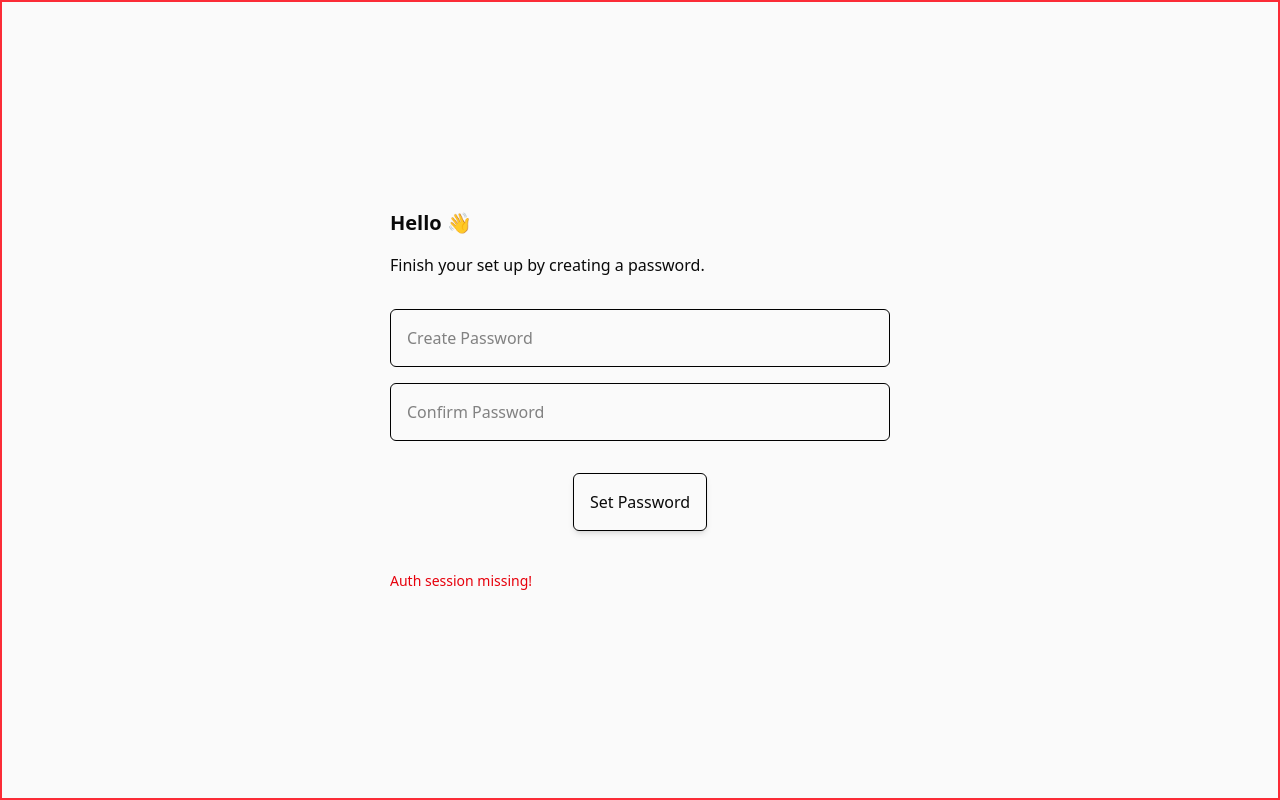
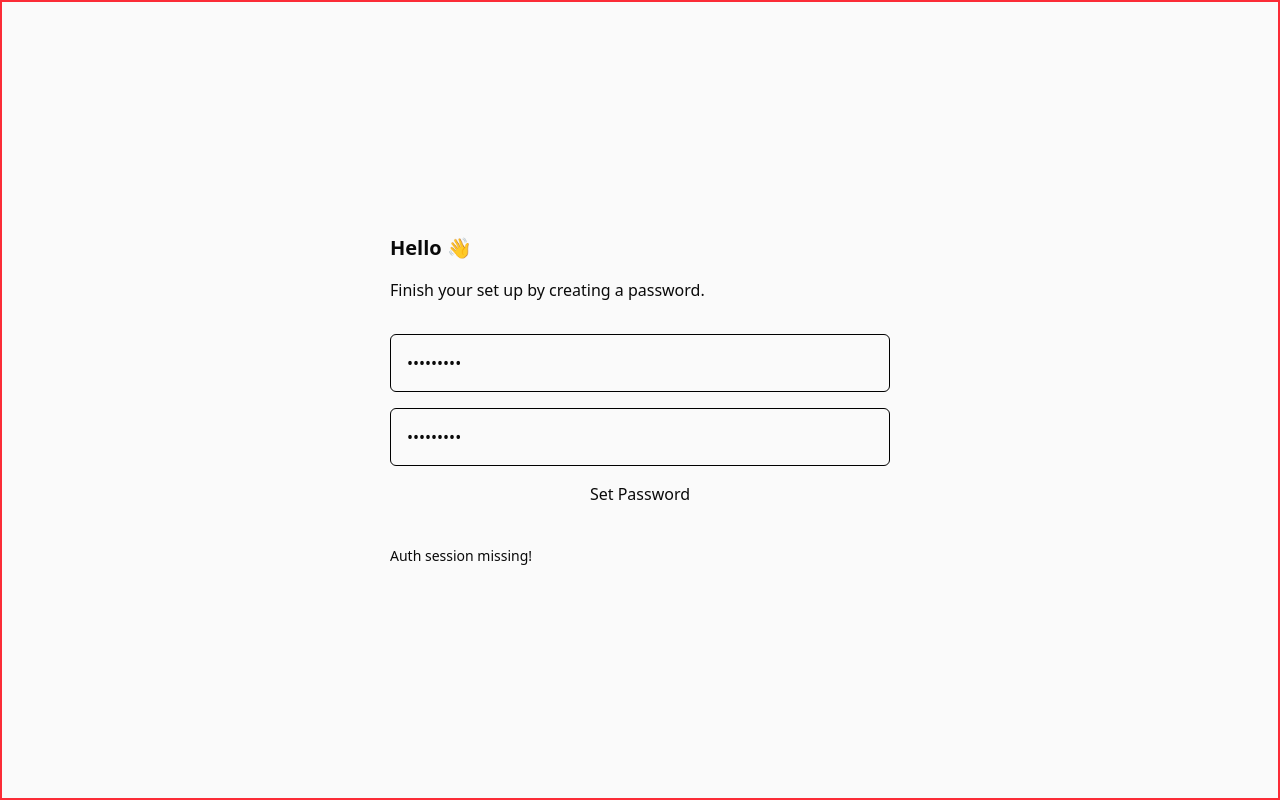
Before and after one commit to foxide123/dashcruisedev-cloudflare, a Next.js app: page /en/auth/supabase/callback in a window 1280 px wide. Both pictures are taken after typing "Sample123", "Sample123" into the empty fields and a click on the button "Set Password". Built offline with nearby package versions, Linux system fonts and the light colour scheme; no server answers.

Commit message:
Updating supabase set password callback

```diff
--- a/src/app/[locale]/(admin)/admin/page.tsx
+++ b/src/app/[locale]/(admin)/admin/page.tsx
@@ -18,10 +18,10 @@ export default function AdminPage() {
     async function fetchUser() {
       const { data, error } = await supabase.auth.getUser();
 
-      if (error || !data.user) {
+     /*  if (error || !data.user) {
         router.push("/");
         return;
-      }
+      } */
 
       setUser(data.user);
       setAuthenticated(true);
--- a/src/app/[locale]/(auth)/auth/supabase/callback/page.tsx
+++ b/src/app/[locale]/(auth)/auth/supabase/callback/page.tsx
@@ -1,62 +1,113 @@
-'use client'
-import { createUserPasswordAction } from "@/app/actions/udateUser";
+"use client";
 import { supabase } from "@/lib/supabaseClient";
-import { useSearchParams } from "next/navigation";
-import { useEffect } from "react";
-import { useFormState, useFormStatus } from "react-dom";
+import { useRouter, useSearchParams } from "next/navigation";
+import { useEffect, useState } from "react";
+import { useFormStatus } from "react-dom";
+import { z } from "zod";
 
-const initialState = { success: false, message: undefined}
+const passwordValidation = z
+  .string()
+  .min(8, { message: "Password should have minimum length of 8" })
+  .max(15, { message: "Password is too long" })
+  .regex(/^(?=.*[A-z]).{8,}$/, {
+    message:
+      "Password Should Contain at least one uppercase letter and have a minimum length of 8 characters.",
+  });
 
-function SubmitButton(){
-  const { pending } = useFormStatus()
-
-  return (
-    <button type="submit" aria-disabled={pending} className="border-1 border-black rounded-sm p-4 mt-4 w-fit mx-auto shadow-md cursor-pointer">
-      Set Password
-    </button>
-  )
-}
+const passwordSchema = z.object({
+  password: passwordValidation,
+});
 
 export default function SupabaseCallback() {
+  const router = useRouter();
   const searchParams = useSearchParams();
 
-  const [state, formAction] = useFormState(createUserPasswordAction, initialState)
+  const [error, setError] = useState("");
+
+  const handleSetPassword = async (formData: FormData) => {
+    const password = formData.get("password")?.toString();
+    const confirmPassword = formData.get("confirmPassword")?.toString();
+
+    if (password !== confirmPassword) {
+      setError("Passwords do not match");
+      return;
+    }
+
+    const validatedPassword = passwordSchema.safeParse({ password });
+
+    if (!validatedPassword.success) {
+      const passwordError =
+        validatedPassword.error.format().password?._errors || [];
+      setError(
+        passwordError.length > 0 ? passwordError[0] : "Invalid password"
+      );
+      return;
+    }
+
+    const { error } = await supabase.auth.updateUser({ password });
+
+    if (error) {
+      setError(error.message);
+    } else {
+      router.push("/admin");
+    }
+  };
+
+  const handleSubmit = async (e: React.FormEvent<HTMLFormElement>) => {
+    e.preventDefault();
+    const formData = new FormData(e.currentTarget);
+    await handleSetPassword(formData);
+  };
 
   useEffect(() => {
     const refreshSession = async () => {
       const refreshToken = searchParams?.get("refresh_token");
-      if (!refreshToken) {
-        console.log("refresh Token is null: ", refreshToken);
-        console.log("Search params: ", searchParams);
-      }
-      if(refreshToken){
-        await supabase.auth.refreshSession({ refresh_token: refreshToken })
+      if (refreshToken) {
+        const { error } = await supabase.auth.refreshSession({
+          refresh_token: refreshToken,
+        });
+        if (error) {
+          console.error("Error refreshing session:", error.message);
+          setError("Unable to restore session. Please try again.");
+        }
+      } else {
+        console.warn("Missing refresh_token in URL");
       }
     };
     refreshSession();
-  }, []);
+  }, [searchParams]);
 
   return (
     <div className="w-screen h-screen flex flex-col justify-center items-center border-2 border-red-500 absolute inset-0">
       <div className="w-[500px] max-w-full">
         <h2>Hello 👋</h2>
         <p className="mt-4">Finish your set up by creating a password.</p>
-        <form action={formAction} className="flex flex-col gap-4 mt-4">
-          <input type="password" placeholder="Create Password" name="password" className="mt-4 border-1 border-black rounded-sm p-4" required/>
-          <input type="password" placeholder="Confirm Password" name="confirmPassword" className="border-1 border-black rounded-sm p-4" required/>
-          <SubmitButton/>
+        <form onSubmit={handleSubmit} className="flex flex-col gap-4 mt-4">
+          <input
+            type="password"
+            placeholder="Create Password"
+            name="password"
+            className="mt-4 border-1 border-black rounded-sm p-4"
+            required
+          />
+          <input
+            type="password"
+            placeholder="Confirm Password"
+            name="confirmPassword"
+            className="border-1 border-black rounded-sm p-4"
+            required
+          />
+          <button type="submit">Set Password</button>
         </form>
 
-            {state.message && (
+        {error && (
           <p
-            className={`mt-10 text-sm ${
-              state.success ? 'text-green-600' : 'text-red-600'
+            className={`mt-10 text-sm text-red-600"
             }`}
           >
-            {state.message}
+            {error}
           </p>
         )}
-
       </div>
     </div>
   );
--- /dev/null
+++ b/src/app/actions/admin/inviteUser.ts
@@ -0,0 +1,24 @@
+"use server";
+import { createAdminClient } from "@/utils/supabase/server";
+
+export async function inviteUserAction(prevState: any, formData: FormData) {
+  const supabase = await createAdminClient();
+  const email = formData.get("email")?.toString();
+
+  console.log("Email:", email);
+
+  if(!email) return { success:false, message: "Please provide email address first"}
+
+  const { data, error } = await supabase.auth.admin.inviteUserByEmail(
+    email!,
+    {
+      redirectTo: 'https://admin.dashcruise.com/en/auth/supabase/callback', //Redirects to a set password page
+    }
+  );
+
+  if(error){
+    return { success: false, message: `There was an error while inviting user: ${error.message}`}
+  }
+
+  return { success: true, message: "User successfuly invited" };
+}
--- a/src/app/actions/udateUser.ts
+++ /dev/null
@@ -1,51 +0,0 @@
-'use server'
-
-import { createClient } from "@/utils/supabase/server";
-import { z } from "zod";
-
-const passwordValidation = z
-  .string()
-  .min(8, { message: "Password should have minimum length of 8" })
-  .max(15, { message: "Password is too long" })
-  .regex(/^(?=.*[A-z]).{8,}$/, {
-    message:
-      "Password Should Contain at least one uppercase letter and have a minimum length of 8 characters.",
-  });
-
-  const passwordSchema = z.object({
-    password: passwordValidation,
-  });
-
-//eslint-disable-next-line
-export async function createUserPasswordAction(prevState: any, formData: FormData){
-    const supabase = await createClient();
-
-    const password = formData.get('password')?.toString();
-    const confirmPassword = formData.get('confirmPassword')?.toString()
-
-    if(!password || !confirmPassword){
-        return { success:false, message: "Missing password or confirmation password" }
-    }
-
-    if(password !== confirmPassword){
-        return { success:false, message: "Password does not match confirmation passowrd" }
-    }
-
-    const validatedPassword = passwordSchema.safeParse({password});
-
-    if(!validatedPassword.success){
-        const passwordError = validatedPassword.error.format().password?._errors || [];
-        return {
-            success: false,
-            message: passwordError?.length > 0 ? passwordError[0] : "Invalid request",
-        }
-    }
-
-    //eslint-disable-next-line
-    const { data: userData, error: userError } = await supabase.auth.updateUser({ password: password });
-
-    if(userError){
-        return { success: false, message: userError.message}
-    }
-    return {success: true}
-  }
--- a/src/features/admin/OverviewTab.tsx
+++ b/src/features/admin/OverviewTab.tsx
@@ -1,14 +1,19 @@
 // src/features/admin/OverviewTab.tsx
-"use client"
-import { useState } from 'react';
-import CountUp from 'react-countup';
-import { motion } from 'framer-motion';  //:contentReference[oaicite:0]{index=0}&#8203;:contentReference[oaicite:1]{index=1}
+"use client";
+import { useState } from "react";
+import CountUp from "react-countup";
+import { motion } from "framer-motion"; //:contentReference[oaicite:0]{index=0}&#8203;:contentReference[oaicite:1]{index=1}
+import { useFormState } from "react-dom";
+import { inviteUserAction } from "@/app/actions/admin/inviteUser";
+
+const initialState = { success: false, message: '' };
 
 export default function OverviewTab() {
   // Simulate real stats
   const [counts] = useState({ orders: 124, clients: 32, revenue: 45200 });
-
+  const [state, formAction] = useFormState(inviteUserAction, initialState);
   return (
+    <div>
       <motion.section
         initial={{ opacity: 0, y: 24 }}
         animate={{ opacity: 1, y: 0 }}
@@ -18,9 +23,9 @@ export default function OverviewTab() {
         <h1 className="text-3xl font-bold mb-6">Dashboard Overview</h1>
         <div className="flex flex-col sm:flex-row gap-6 mb-8">
           {[
-                    { label: 'Total Orders', value: counts.orders },
-                    { label: 'Active Clients', value: counts.clients },
-                    { label: 'Revenue ($)', value: counts.revenue },
+            { label: "Total Orders", value: counts.orders },
+            { label: "Active Clients", value: counts.clients },
+            { label: "Revenue ($)", value: counts.revenue },
           ].map(({ label, value }) => (
             <motion.div
               key={label}
@@ -48,6 +53,35 @@ export default function OverviewTab() {
             </motion.div>
           ))}
         </div>
+        <form
+          action={formAction}
+          className="flex flex-col items-start gap-4 mt-10"
+        >
+          <label htmlFor="email_invitation">Invite User By Email</label>
+          <input
+            placeholder="User Email"
+            type="email"
+            id="email"
+            name="email"
+            className="border-1 border-black p-2"
+          />
+          <button
+            type="submit"
+            className="border-1 border-black px-4 py-2 rounded-xl cursor-pointer"
+          >
+            Add
+          </button>
+        </form>
+        {state.message && (
+          <p
+            className={`mt-10 text-sm ${
+              state.success ? "text-green-600" : "text-red-600"
+            }`}
+          >
+            {state.message}
+          </p>
+        )}
       </motion.section>
+    </div>
   );
 }
--- a/src/utils/supabase/server.ts
+++ b/src/utils/supabase/server.ts
@@ -28,6 +28,24 @@ export async function createClient() {
   )
 }
 
+export function createAdminClient() {
+  return createServerClient(
+    process.env.NEXT_PUBLIC_SUPABASE_URL!,
+    process.env.SUPABASE_SERVICE_ROLE_KEY!,
+    {
+      cookies: {
+        getAll() {
+          return [];
+        },
+        setAll() {
+          // No-op: service client doesn’t need cookies
+        },
+      },
+    }
+  );
+}
+
+
 /* import { createClient } from "../supabase/edge";
 
 export default {
```
Lines whose indentation alone changed are shown as unchanged.
